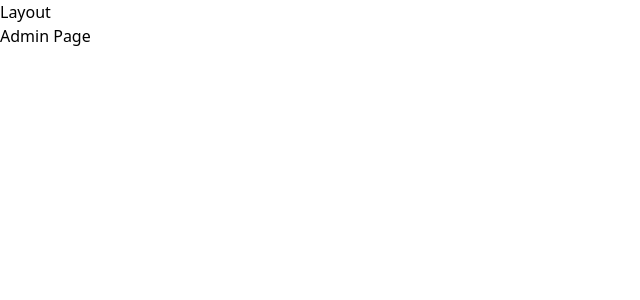
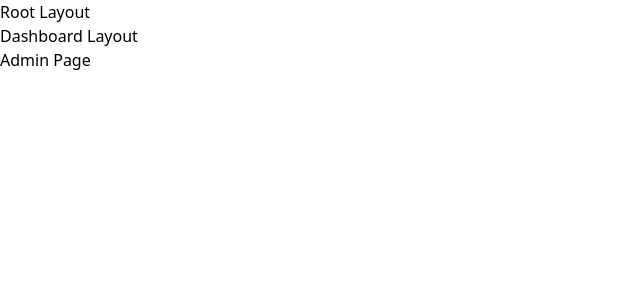
Before and after one commit to usalman/schooler, a Next.js app: page /admin in a window 1280 px wide. Shown: the top 300 px of the page, without its empty margins (0-640 px from the left). Built offline with nearby package versions, Linux system fonts and the light colour scheme.

Commit message:
fix: folder hierarchy for layout issues

```diff
--- /dev/null
+++ b/src/app/(dashboard)/layout.tsx
@@ -0,0 +1,7 @@
+export default function DashboardLayout({
+  children,
+}: Readonly<{
+  children: React.ReactNode
+}>) {
+  return <div>Dashboard Layout{children}</div>
+}
--- a/src/app/layout.tsx
+++ b/src/app/layout.tsx
@@ -13,7 +13,7 @@ export default function RootLayout({
 }>) {
   return (
     <html lang="en">
-      <body>Layout{children}</body>
+      <body>Root Layout{children}</body>
     </html>
   )
 }
```
Also changed, not shown: src/app/(dashboard)/admin/page.tsx (renamed from src/app/admin/page.tsx), src/app/(dashboard)/parent/page.tsx (renamed from src/app/parent/page.tsx), src/app/(dashboard)/student/page.tsx (renamed from src/app/student/page.tsx), src/app/(dashboard)/teacher/page.tsx (renamed from src/app/teacher/page.tsx).
